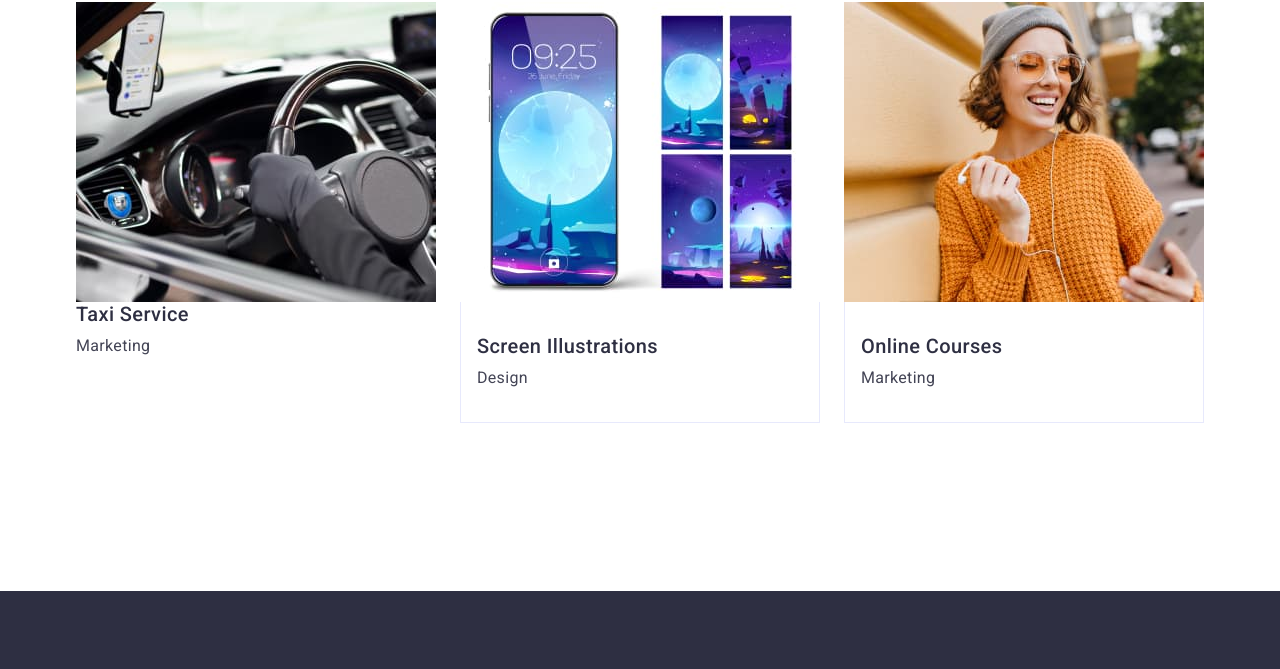
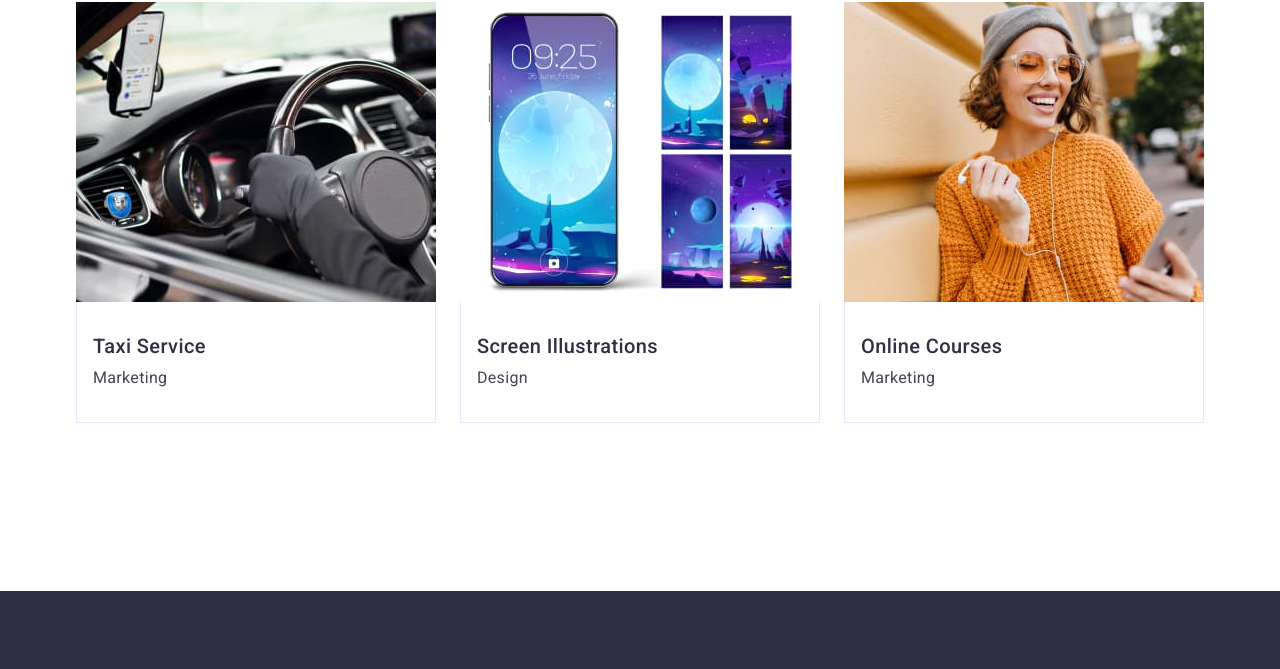
Before and after one commit to skiffyboy/goit-markup-hw-03, a plain HTML site: page index.html in a window 1280 px wide. Shown: the part 2940-3609 px from the top of the page. Drawn offline with nearby package versions, Linux system fonts and the light colour scheme.

Commit message:
Added classes to div and changed css

```diff
--- a/index.html
+++ b/index.html
@@ -165,7 +165,7 @@
             </li>
             <li class="portfolio-item">
               <img src="./images/img8.jpg" alt="Taxi Service" width="360" />
-              <div>
+              <div class="portfolio-information">
                 <h3 class="section-name">Taxi Service</h3>
                 <p class="section-paragraph">Marketing</p>
               </div>
```
